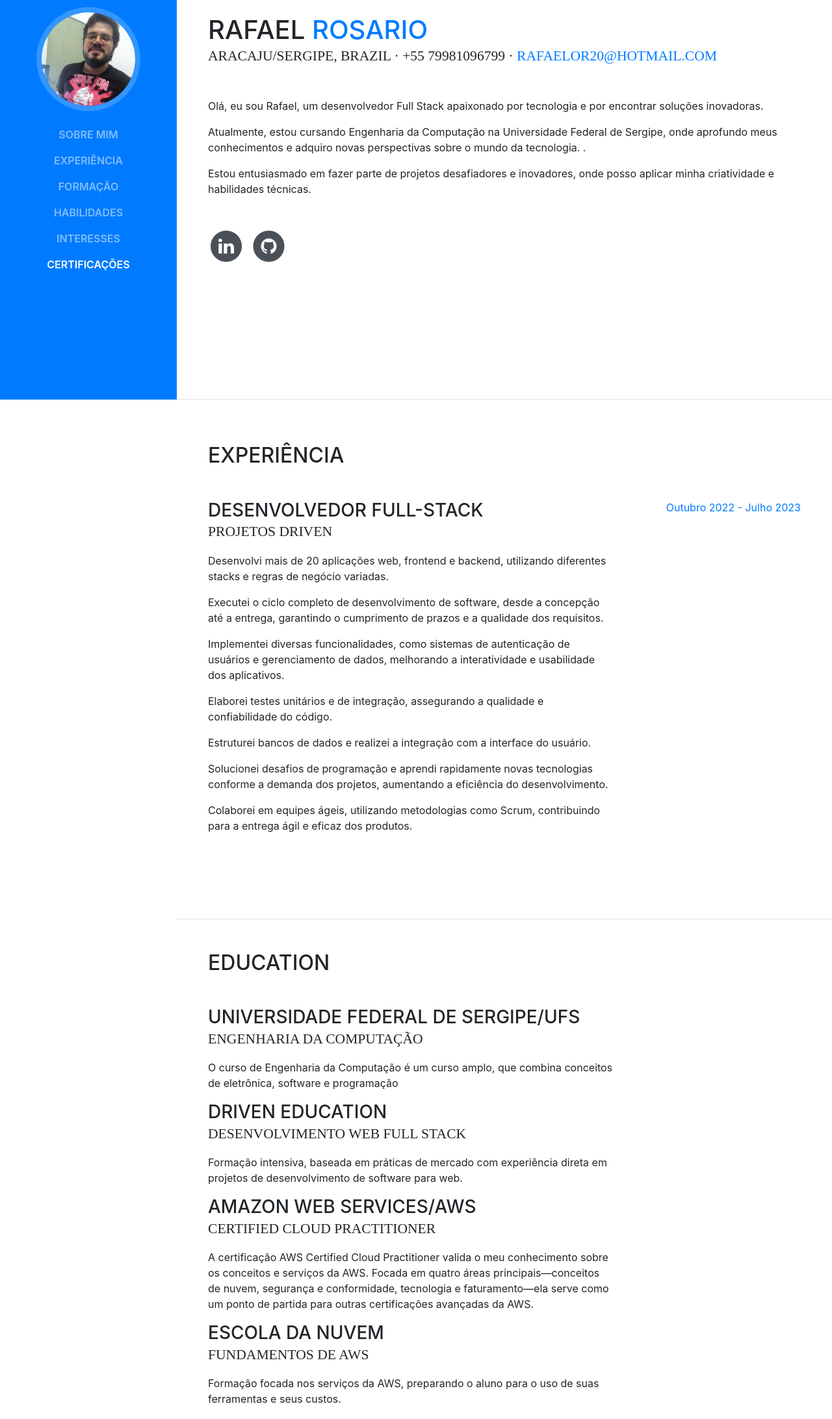
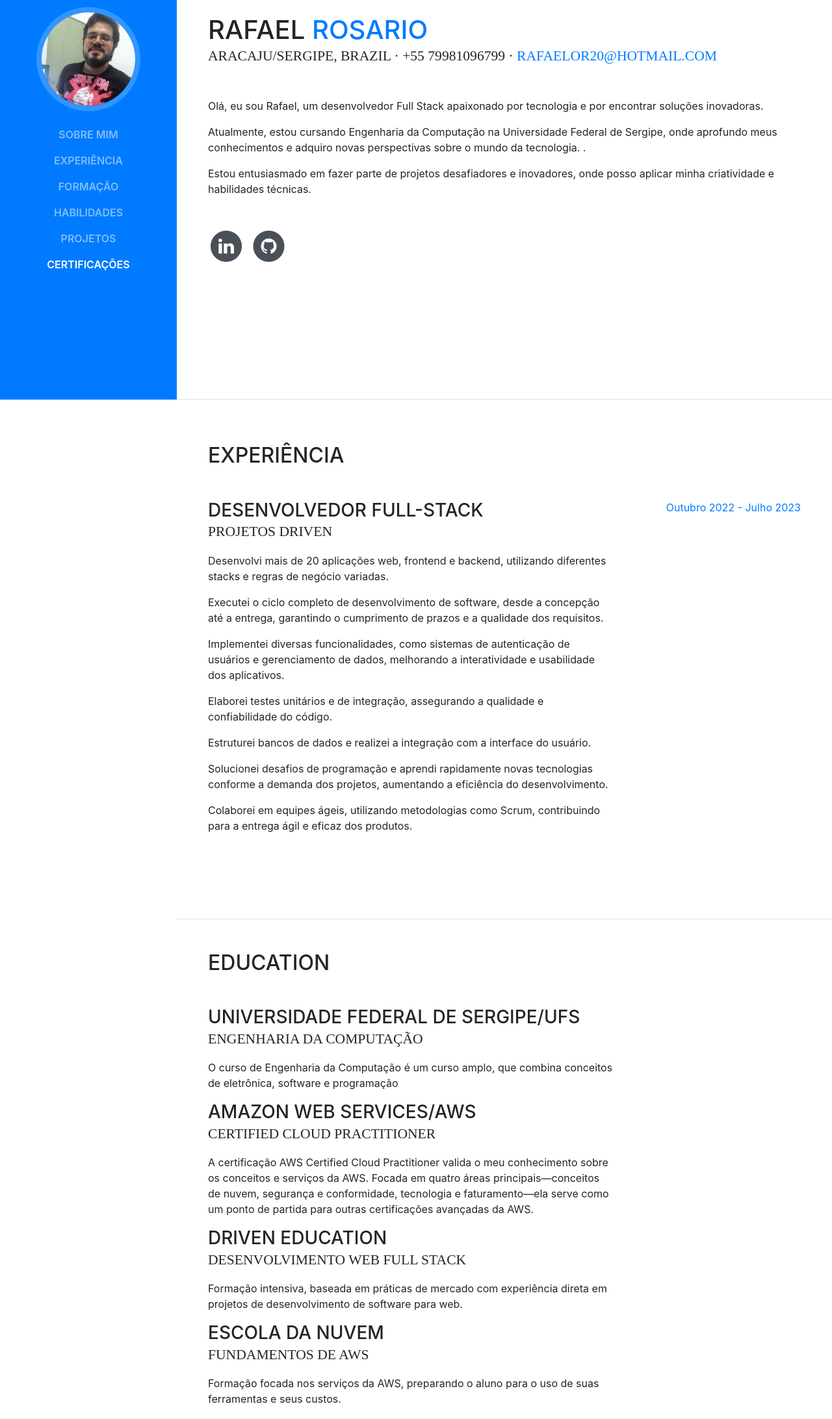
Before and after one commit to rafaelor20/meu_portifolio, a website with bundled scripts: page index.html in a window 1280 px wide. Shown: the part 185-2369 px from the top of the page at 65% size. Built offline with nearby package versions, Linux system fonts and the light colour scheme; a web font is replaced by a local one.

Commit message:
feat: projects page, not finished

```diff
--- a/index.html
+++ b/index.html
@@ -55,7 +55,7 @@
                     <a class="nav-link js-scroll-trigger" href="#skills">HABILIDADES</a>
                 </li>
                 <li class="nav-item">
-                    <a class="nav-link js-scroll-trigger" href="#interests">INTERESSES</a>
+                    <a class="nav-link js-scroll-trigger" href="#projects">PROJETOS</a>
                 </li>
                 <li class="nav-item">
                     <a class="nav-link js-scroll-trigger" href="#awards">CERTIFICAÇÕES</a>
@@ -174,10 +174,13 @@
 
             <div class="resume-item d-flex flex-column flex-md-row">
                 <div class="resume-content mr-auto">
-                    <h3 class="mb-0">Driven Education</h3>
-                    <div class="subheading mb-3">Desenvolvimento Web Full Stack</div>
-                    <p>Formação intensiva, baseada em práticas de mercado com experiência direta em projetos de
-                        desenvolvimento de software para web.</p>
+                    <h3 class="mb-0">Amazon Web Services/AWS</h3>
+                    <div class="subheading mb-3">Certified Cloud Practitioner</div>
+                    <p> A certificação AWS Certified Cloud Practitioner valida o meu conhecimento sobre os conceitos e
+                        serviços da
+                        AWS. Focada em quatro áreas principais—conceitos de nuvem, segurança e conformidade, tecnologia
+                        e
+                        faturamento—ela serve como um ponto de partida para outras certificações avançadas da AWS.</p>
                 </div>
                 <div class="resume-date text-md-right">
                     <span class="text-primary"></span>
@@ -186,13 +189,10 @@
 
             <div class="resume-item d-flex flex-column flex-md-row">
                 <div class="resume-content mr-auto">
-                    <h3 class="mb-0">Amazon Web Services/AWS</h3>
-                    <div class="subheading mb-3">Certified Cloud Practitioner</div>
-                    <p> A certificação AWS Certified Cloud Practitioner valida o meu conhecimento sobre os conceitos e
-                        serviços da
-                        AWS. Focada em quatro áreas principais—conceitos de nuvem, segurança e conformidade, tecnologia
-                        e
-                        faturamento—ela serve como um ponto de partida para outras certificações avançadas da AWS.</p>
+                    <h3 class="mb-0">Driven Education</h3>
+                    <div class="subheading mb-3">Desenvolvimento Web Full Stack</div>
+                    <p>Formação intensiva, baseada em práticas de mercado com experiência direta em projetos de
+                        desenvolvimento de software para web.</p>
                 </div>
                 <div class="resume-date text-md-right">
                     <span class="text-primary"></span>
@@ -253,9 +253,9 @@
         </div>
     </section>
 
-    <section class="resume-section p-3 p-lg-5 d-flex flex-column" id="interests">
+    <section class="resume-section p-3 p-lg-5 d-flex flex-column" id="projects">
         <div class="my-auto">
-            <h2 class="mb-5">Interests</h2>
+            <h2 class="mb-5">Projetos</h2>
             <p>Apart from being a web developer, I enjoy most of my time being outdoors. In the winter, I am an avid
                 skiier and novice ice climber. During the warmer months here in Colorado, I enjoy mountain biking,
                 free climbing, and kayaking.</p>
```
